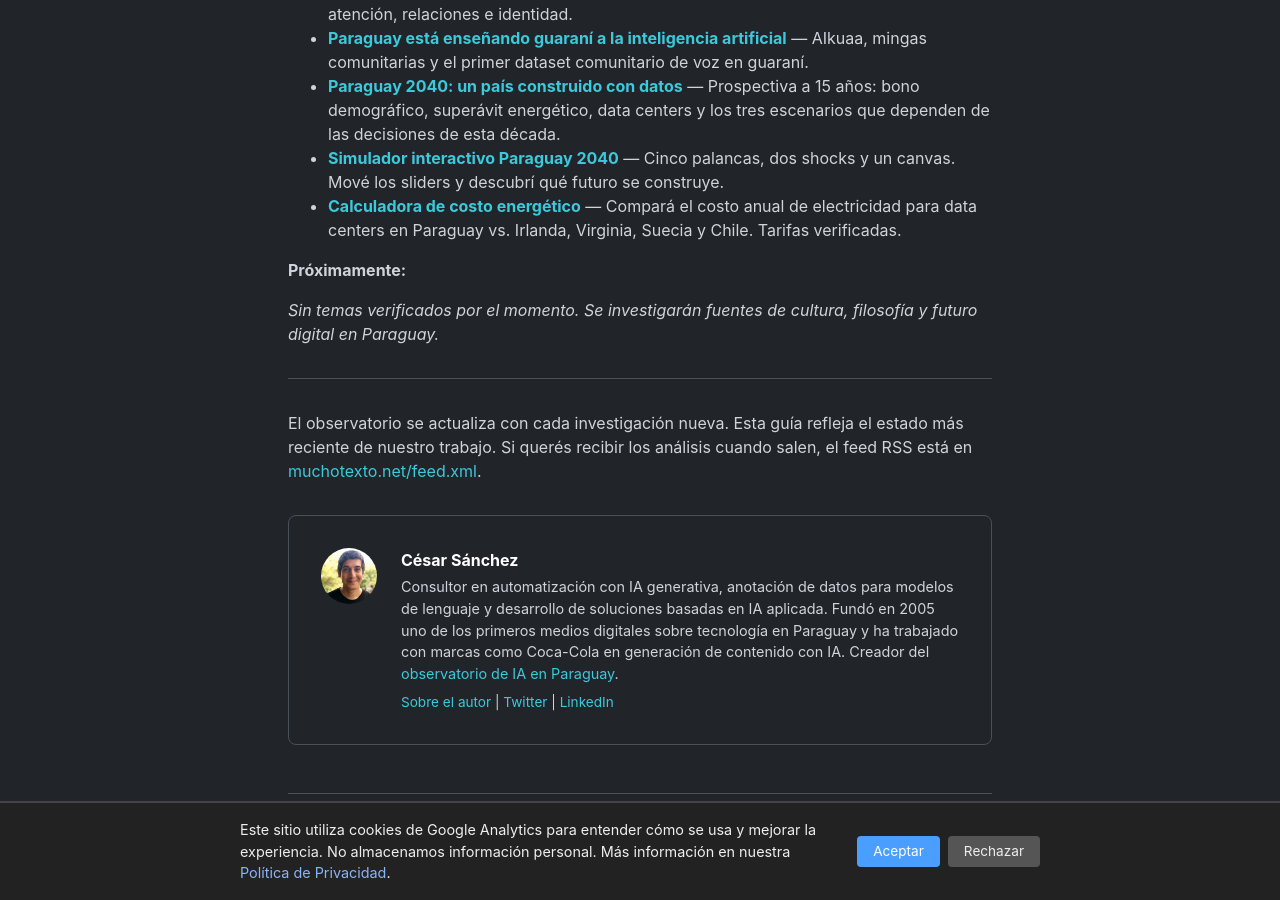
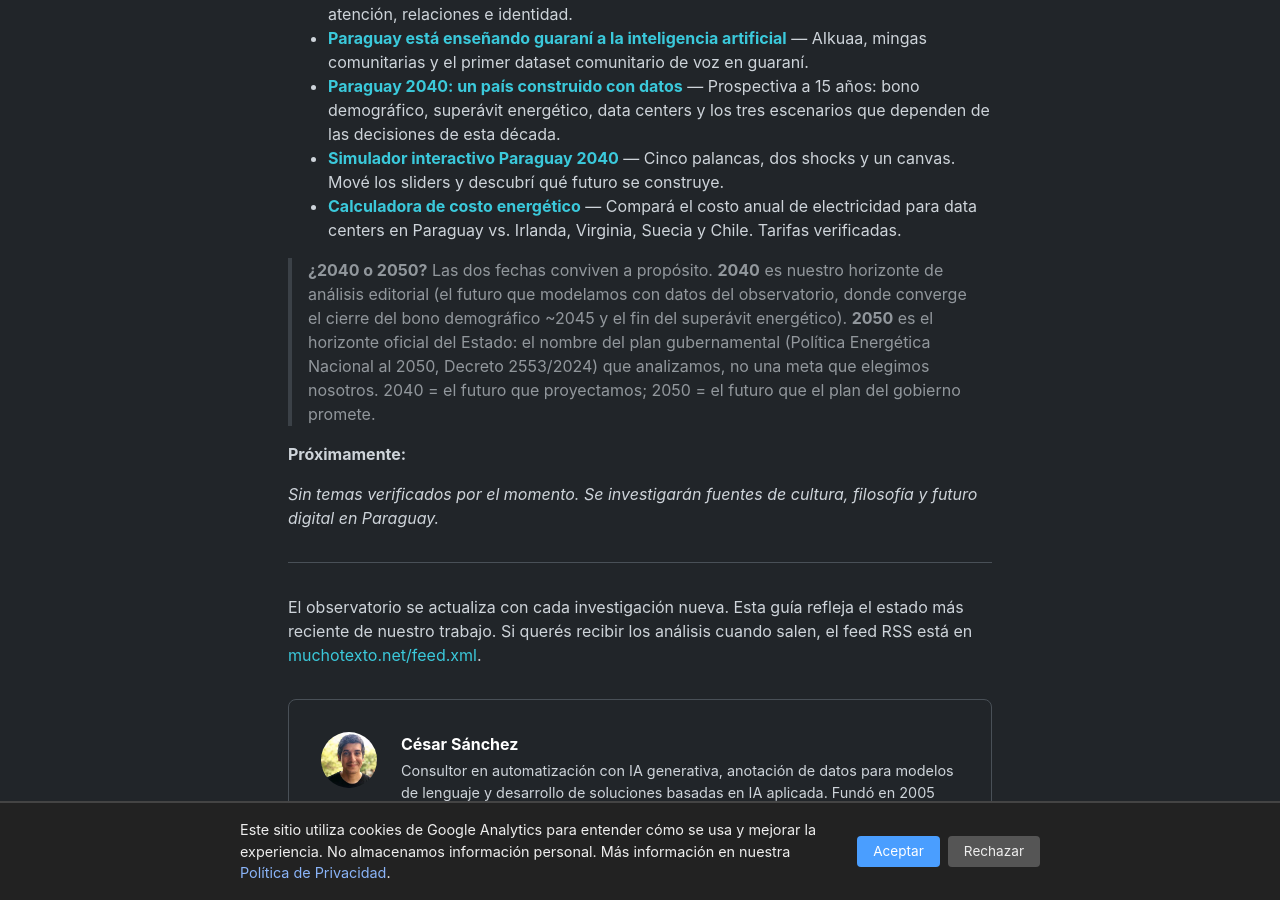
Before and after one commit to miravosqueinteresante/muchotexto.net, a Jekyll site: the page built from ia-en-paraguay.markdown, in a window 1280 px wide and 900 px high, scrolled down 5518 px. Built offline with Jekyll 4.4.1, drawn with Linux system fonts in a browser that asks for light colours.

Commit message:
Pillar: nota aclaratoria 2040 (horizonte editorial) vs 2050 (horizonte oficial PEN).

```diff
--- a/ia-en-paraguay.markdown
+++ b/ia-en-paraguay.markdown
@@ -126,6 +126,8 @@ La tecnología no existe en el vacío. Cambia cómo nos vemos, cómo nos relacio
 - **[Simulador interactivo Paraguay 2040](/simulador-2040/)** — Cinco palancas, dos shocks y un canvas. Mové los sliders y descubrí qué futuro se construye.
 - **[Calculadora de costo energético](/calculadora-energetica/)** — Compará el costo anual de electricidad para data centers en Paraguay vs. Irlanda, Virginia, Suecia y Chile. Tarifas verificadas.
 
+> **¿2040 o 2050?** Las dos fechas conviven a propósito. **2040** es nuestro horizonte de análisis editorial (el futuro que modelamos con datos del observatorio, donde converge el cierre del bono demográfico ~2045 y el fin del superávit energético). **2050** es el horizonte oficial del Estado: el nombre del plan gubernamental (Política Energética Nacional al 2050, Decreto 2553/2024) que analizamos, no una meta que elegimos nosotros. 2040 = el futuro que proyectamos; 2050 = el futuro que el plan del gobierno promete.
+
 **Próximamente:**
 
 *Sin temas verificados por el momento. Se investigarán fuentes de cultura, filosofía y futuro digital en Paraguay.*
```
